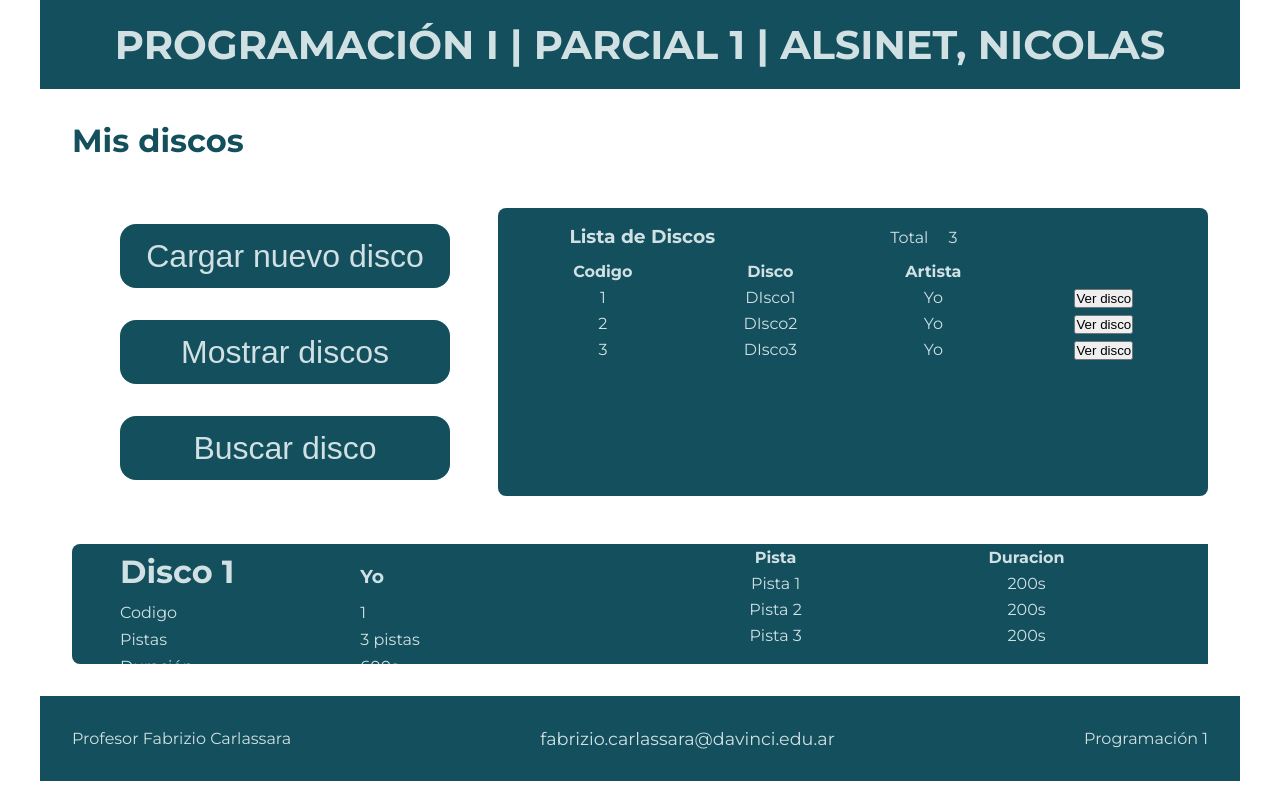
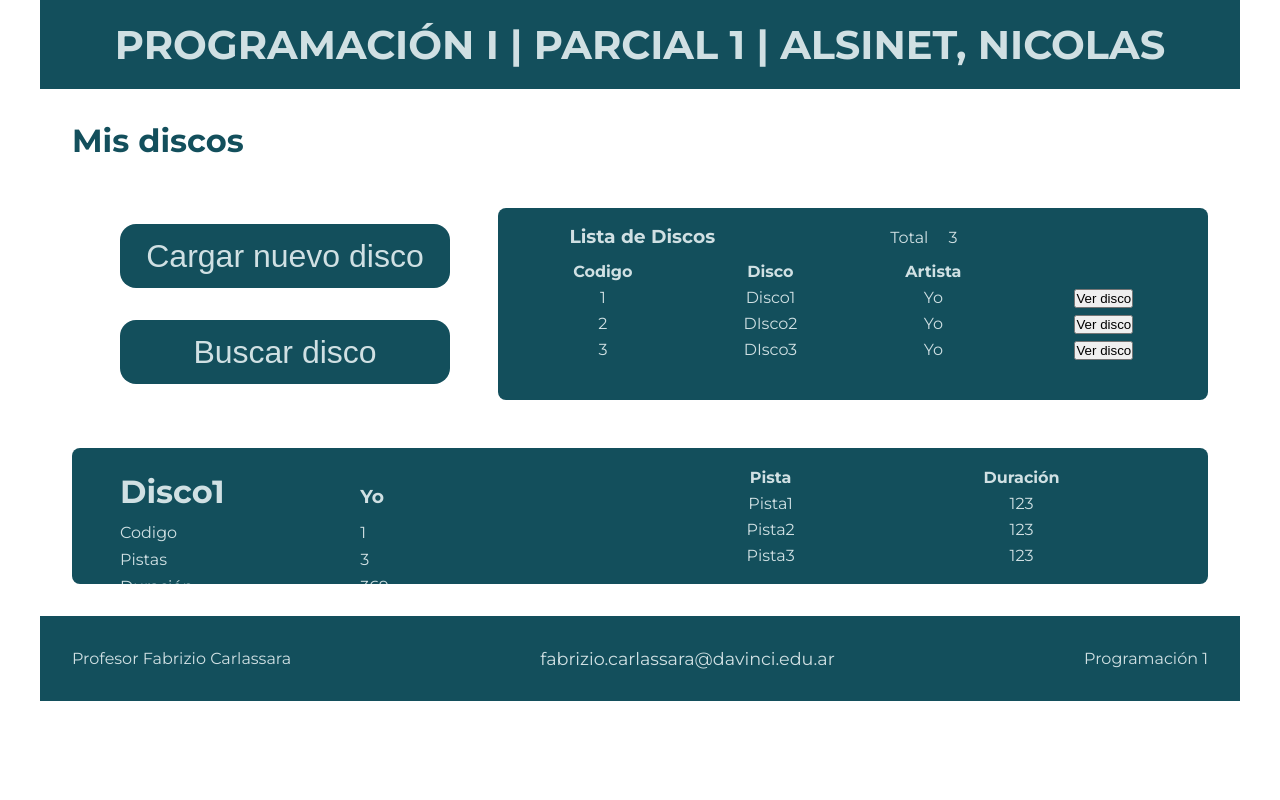
Before and after one commit to Naio200000/Develpment, a plain HTML site: page Da Vinci/Develop/Programacion/Parcial1/p1-parcial-1-alsinet-nicolas/index.html in a window 1280 px wide. Drawn offline with Linux system fonts and the light colour scheme.

Commit message:
Funcion listar pistas por disco

```diff
--- a/Da Vinci/Develop/Programacion/Parcial1/p1-parcial-1-alsinet-nicolas/funcionesCarga.js
+++ b/Da Vinci/Develop/Programacion/Parcial1/p1-parcial-1-alsinet-nicolas/funcionesCarga.js
@@ -16,7 +16,7 @@
  * Valida números ingresados
  * @param {*Mensaje del prompt} mensaje
  * @param {*Rango minimo del numero a validar} min
- * @param {*Rango maximo del numero a validar} max
+ * @param {*Rango maximo del numero a valiate} max
  * @returns numero valido
  */
 function validarNumero (mensaje,min,max) {
--- a/Da Vinci/Develop/Programacion/Parcial1/p1-parcial-1-alsinet-nicolas/funcionesMostrar.js
+++ b/Da Vinci/Develop/Programacion/Parcial1/p1-parcial-1-alsinet-nicolas/funcionesMostrar.js
@@ -1,30 +1,3 @@
-
-//  function generarDiscos() {
-//     let html = ``;
-//     let divDisco = ``;
-//     let divPistas = ``;
-//     let discoPista = ``;
-//     for (let i = 0; i < discos.length; i++) {
-//         divDisco = `<h3>${discos[i].Nombre}</h3>
-//                 <p><b>Autor: </b>${discos[i].Autor}</p>
-//                 <p><b>Código: </b>${discos[i].Codigo}</p>`;
-//         for (let j = 0; j < discos[i].Pistas.length; j++) {
-//             if (discos[i].Pistas[j].Duracion < 181 ) {
-
-
-//             divDisco += `<p><b>Pista: </b>${discos[i].Pistas[j].Nombre}</p>
-//                     <p><b>Duración: </b>${discos[i].Pistas[j].Duracion}</p>`
-//             } else {
-//             divDisco += `<p><b>Pista: </b>${discos[i].Pistas[j].Nombre}</p>
-//                     <p class="rojo"><b>Duración: </b>${discos[i].Pistas[j].Duracion}</p>`
-
-//             }
-//         }
-//         discoPista += '<div>' + divDisco + '</div><div>'+ divPistas + '</div>';
-//     }
-//     html = '<div class="info">' + discoPista + '</div>';
-//     return html
-// }
 let listaDiscos = document.getElementById('disc-list_tabla');
 let listaPistas = document.getElementById('info_pistas-tabla')
 let discosTotal = document.getElementById('total-disc');
@@ -39,6 +12,20 @@ function mostrarDiscos () {
         listarDiscos();
     }
 }
+
+function mostrarDisco(disco) {
+    if (discos.length == 0) {
+        document.getElementById('info_disco-nombre').innerHTML = 'No hay discos'
+    } else {
+    document.getElementById('info_disco-nombre').innerHTML = disco.Nombre;
+    document.getElementById('info_disco-autor').innerHTML = disco.Autor;
+    document.getElementById('info_disco-codigo').innerHTML = disco.Codigo;
+    document.getElementById('info_disco-pistas').innerHTML = disco.Pistas.length;
+    document.getElementById('info_disco-duracion').innerHTML = calcularDuracion(disco.Pistas);
+    listarPistas(disco.Pistas)
+    }
+}
+
 
 function listarDiscos () {
     for (i = 0; i < discos.length; i++) {
@@ -57,6 +44,23 @@ function listarDiscos () {
         listaDiscos.appendChild(table_row)
     }
 }
+function listarPistas(array){
+    let listaPistas = document.getElementById('info_pistas-tabla');
+    listaPistas.innerHTML = '<tr><th>Pista</th><th>Duración</th></tr>';
+    for (i = 0; i < array.length; i++) {
+        let table_row = document.createElement('tr');
+        let table_nombre= document.createElement('td');
+        let table_duracion = document.createElement('td');
+        table_nombre.innerHTML = array[i].Nombre;
+        table_duracion.innerHTML = array[i].Duracion;
+        if (array[i].Duracion > 180) {
+            table_row.setAttribute('class','rojo')
+        }
+        table_row.appendChild(table_nombre);
+        table_row.appendChild(table_duracion);
+        listaPistas.appendChild(table_row)
+    }
+}
 function generaBoton(dato) {
     let td = document.createElement('td');
     let boton = document.createElement('button');
@@ -69,35 +73,19 @@ function generaBoton(dato) {
 function buscarDisco(numero) {
     for (i = 0; i < discos.length; i++) {
         if (discos[i].Codigo == numero) {
-            console.log(numero);
             mostrarDisco(discos[i]);
         }
     }
 }
-function mostrarDIsco(disco) {
-    document.getElementById('info_disco-nombre').innerHTML = disco.Nombre;
-    document.getElementById('info_disco-autor').innerHTML = disco.Autor;
-    document.getElementById('info_disco-codigo').innerHTML = disco.Codigo;
-    document.getElementById('info_disco-pistas').innerHTML = disco.Pista.length;
-    document.getElementById('info_disco-duracion').innerHTML = calcularDuracion();
-    for (i = 0; i < discos.length; i++) {
-        let table_row = document.createElement('tr');
-        let table_pista = document.createElement('td');
-        let table_duracion = document.createElement('td');
-        table_pista.innerHTML = disco[i].Nombre;
-        table_duracion.innerHTML = disco[i].Autor;
-        table_row.appendChild(table_pista);
-        table_row.appendChild(table_duracion);
-        listaPistas.appendChild(table_row)
+
+
+function calcularDuracion (array){
+    let total = 0;
+    for (i = 0; i < array.length; i++) {
+        total += parseFloat(array[i].Duracion);
     }
+    return total
 }
 
-
-
-
-
-
-
-
-
 mostrarDiscos()
+mostrarDisco (discos[0])
--- a/Da Vinci/Develop/Programacion/Parcial1/p1-parcial-1-alsinet-nicolas/index.html
+++ b/Da Vinci/Develop/Programacion/Parcial1/p1-parcial-1-alsinet-nicolas/index.html
@@ -19,7 +19,6 @@
             <div class="botonera-lista">
                 <div class="botonera">
                     <button onclick="Cargar();">Cargar nuevo disco</button>
-                    <button onclick="Mostrar();">Mostrar discos</button>
                     <button onclick="Buscar();">Buscar disco</button>
                 </div>
                 <div class="disc-list" id="disc-list">
@@ -27,7 +26,7 @@
                     <p id="forro">Total</p>
                     <p id="total-disc">3</p>
                     <table id="disc-list_tabla" class="disc-list_tabla">
-                        <tr>
+                        <!-- <tr>
                             <th>Codigo</th>
                             <th>Discot</th>
                             <th>Artista</th>
@@ -46,25 +45,25 @@
                             <td>3</td>
                             <td>Disco 3</td>
                             <td>El</td>
-                        </tr>
+                        </tr> -->
                     </table>
                 </div>
             </div>
 
             <div class="info" id="info">
                 <div class="info_disco">
-                    <h3 id="info_disco-nombre">Disco 1</h3>
-                    <h3 id="info_disco-autor">Yo</h3>
+                    <h3 id="info_disco-nombre"></h3>
+                    <h3 id="info_disco-autor"></h3>
                     <p>Codigo</p>
-                    <p id="info_disco-codigo">1</p>
+                    <p id="info_disco-codigo"></p>
                     <P>Pistas</P>
-                    <p id="info_disco-pistas">3 pistas</p>
+                    <p id="info_disco-pistas"></p>
                     <p>Duración</p>
-                    <p id="info_disco-duracion">600s</p>
+                    <p id="info_disco-duracion"></p>
                 </div>
                 <div class="info_pistas">
-                    <table class="info_pistas-tabla">
-                        <tr>
+                    <table class="info_pistas-tabla" id="info_pistas-tabla">
+                        <!-- <tr>
                             <th>Pista</th>
                             <th>Duracion</th>
                         </tr>
@@ -79,7 +78,7 @@
                         <tr>
                             <td>Pista 3</td>
                             <td>200s</td>
-                        </tr>
+                        </tr> -->
                     </table>
                 </div>
             </div>
--- a/Da Vinci/Develop/Programacion/Parcial1/p1-parcial-1-alsinet-nicolas/index.js
+++ b/Da Vinci/Develop/Programacion/Parcial1/p1-parcial-1-alsinet-nicolas/index.js
@@ -4,7 +4,7 @@
  * Alsinet, Nicolas
  */
 let disco1 = {
-    Nombre: 'DIsco1',
+    Nombre: 'Disco1',
     Autor: 'Yo',
     Codigo: 1,
     Pistas: [
@@ -56,7 +56,7 @@ let disco3 = {
         },
         {
             Nombre: 'Pista3',
-            Duracion: '123',
+            Duracion: '1230',
         }
     ]
 };
--- a/Da Vinci/Develop/Programacion/Parcial1/p1-parcial-1-alsinet-nicolas/main.css
+++ b/Da Vinci/Develop/Programacion/Parcial1/p1-parcial-1-alsinet-nicolas/main.css
@@ -117,6 +117,9 @@ Lista
 .disc-list_tabla  td {
     cursor: pointer;
 }
+.rojo {
+    color: red;
+}
 /*
 Disco Seleccionado
 */
@@ -133,13 +136,16 @@ Disco Seleccionado
 .info_pistas {
     background: #134F5C;
     flex: 1 1 100%;
-    padding: 0 2rem;
+    padding: 1rem 2rem;
     overflow-y: auto;
-    max-height: 15vh;
+    max-height: 17vh;
     flex: 1 1 55%;
 }
 .info_disco {
     border-radius: .5em 0 0 .5em;
+}
+.info_pistas {
+    border-radius: 0 .5em .5em 0;
 }
 .info_disco > * {
     display: inline-block;
```
